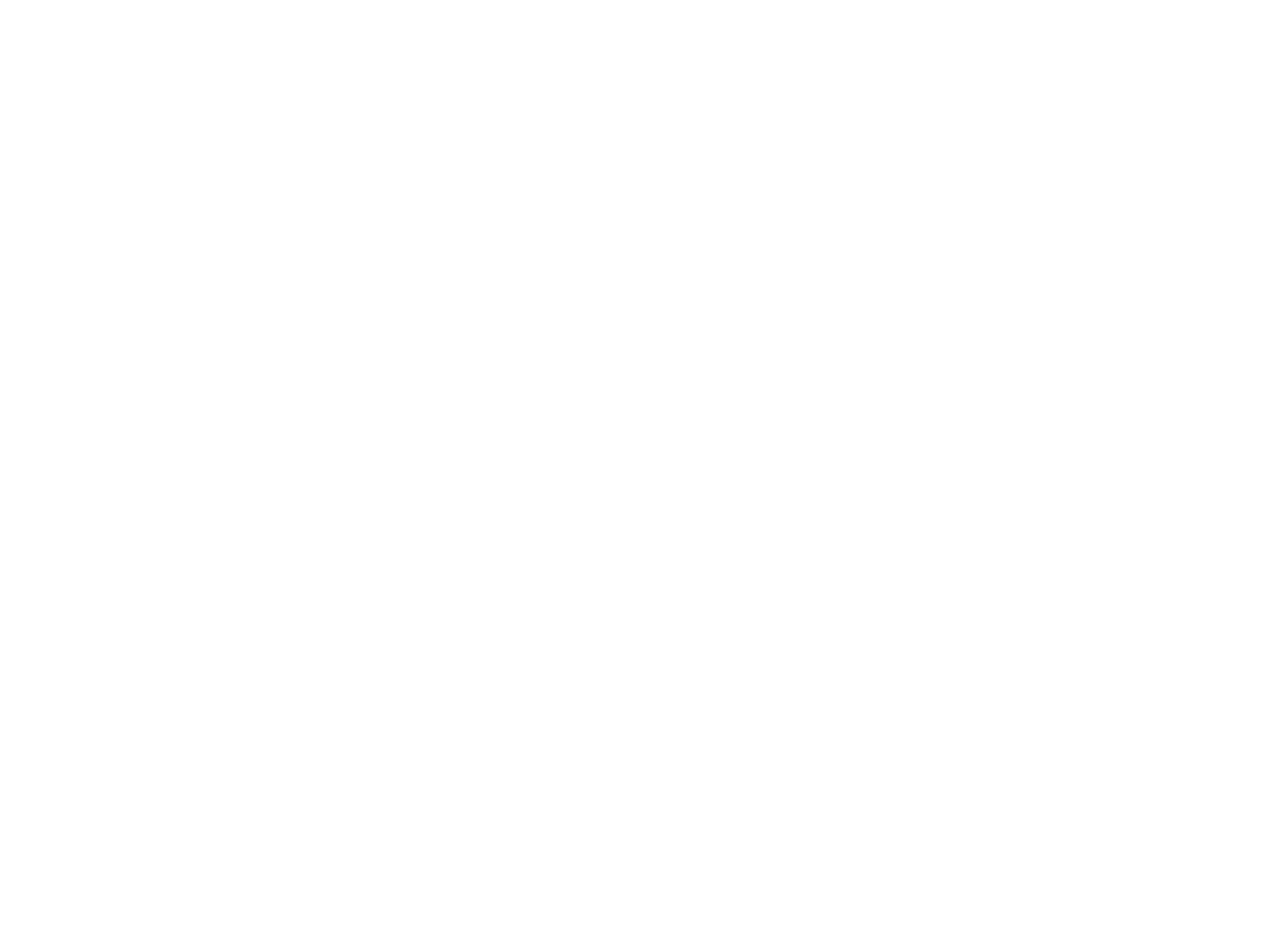
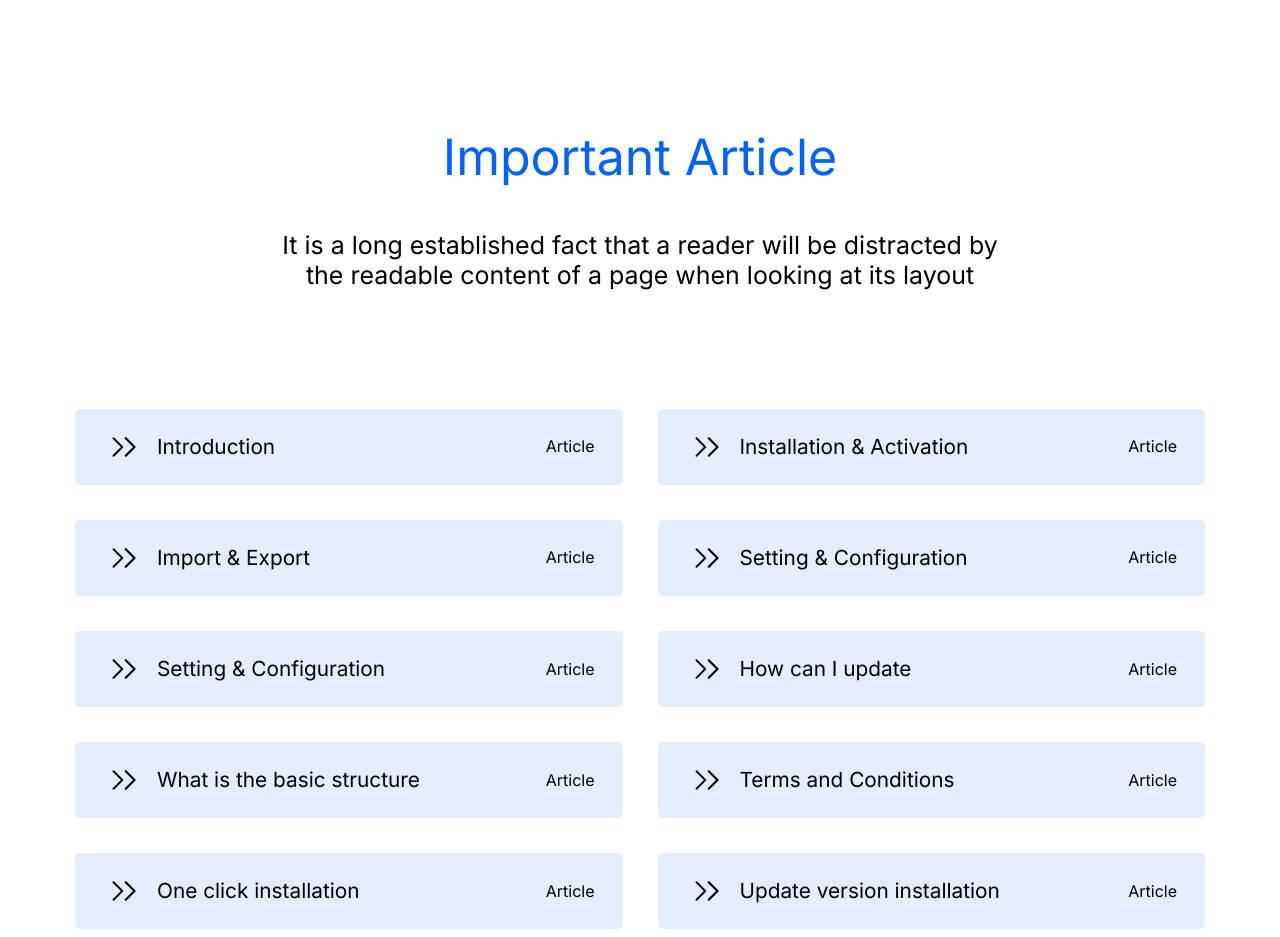
Before and after one commit to stivex001/file_complaint_page, a React (Create React App) app: page / in a window 1280 px wide. Shown: the part 2340-3277 px from the top of the page. Before the commit the page ends 2356 px from the top, so only its background shows below. Built offline with nearby package versions, Linux system fonts and the light colour scheme.

Commit message:
added padding and margin to article page

```diff
--- /dev/null
+++ b/src/components/article/Article.jsx
@@ -0,0 +1,74 @@
+import React from "react";
+import ArticleWrappper from "./article.styles";
+import right from "../../assets/right.png";
+
+const article = [
+  {
+    id: 1,
+    title: "Introduction",
+  },
+  {
+    id: 2,
+    title: "Installation & Activation",
+  },
+  {
+    id: 3,
+    title: "Import & Export",
+  },
+  {
+    id: 4,
+    title: "Setting & Configuration",
+  },
+  {
+    id: 5,
+    title: "Setting & Configuration",
+  },
+  {
+    id: 6,
+    title: "How can I update",
+  },
+  {
+    id: 7,
+    title: "What is the basic structure",
+  },
+  {
+    id: 8,
+    title: "Terms and Conditions",
+  },
+  {
+    id: 9,
+    title: "One click installation",
+  },
+  {
+    id: 10,
+    title: "Update version installation",
+  },
+];
+
+const Article = () => {
+  return (
+    <ArticleWrappper>
+      <div className="article-container">
+        <h1>Important Article</h1>
+        <p>
+          It is a long established fact that a reader will be distracted by the
+          readable content of a page when looking at its layout
+        </p>
+      </div>
+      <div className="article-card">
+        {article.map(({id, title}) => (
+          <div key={id} className="card-wrapper">
+            <div className="card-intro">
+              <img src={right} alt="" />
+              <h1>{title}</h1>
+            </div>
+            <p>Article</p>
+          </div>
+        ))}
+
+      </div>
+    </ArticleWrappper>
+  );
+};
+
+export default Article;
--- /dev/null
+++ b/src/components/article/article.styles.js
@@ -0,0 +1,109 @@
+import styled from "styled-components";
+
+const ArticleWrappper = styled.section`
+  margin-top: 119px;
+
+  .article-container h1 {
+    font-weight: 400;
+    font-size: 3.125rem;
+    line-height: 3.8rem;
+    text-align: center;
+    color: #0062ff;
+  }
+
+  .article-container p {
+    font-weight: 400;
+    font-size: 1.56rem;
+    line-height: 1.875rem;
+    text-align: center;
+    max-width: 45rem;
+    color: #000000;
+    margin: 0 auto;
+  }
+
+  .article-card {
+    margin-top: 119px;
+    display: grid;
+    grid-template-columns: 1fr 1fr;
+    grid-gap: 35px;
+    margin-left: 67px;
+    margin-right: 67px;
+    cursor: pointer;
+  }
+
+  .card-wrapper {
+    display: flex;
+    justify-content: space-between;
+    align-items: center;
+    padding: 0 28px;
+    background: #e3edfc;
+    border-radius: 5px;
+
+  }
+
+  .card-intro {
+    display: flex;
+    align-items: center;
+    gap: 12px;
+  }
+
+
+  .card-wrapper h1 {
+    font-weight: 400;
+    font-size: 1.3rem;
+    line-height: 2.6rem;
+    text-align: center;
+  }
+
+  .card-wrapper p {
+    font-weight: 400;
+    font-size: 1rem;
+    line-height: 1.8rem;
+    // text-align: center;
+  }
+
+  @media (max-width: 600px) {
+    margin-top: 13px;
+
+    .article-container h1 {
+        font-size: 1.3rem;
+        line-height: 1.68rem;
+        text-align: center;
+      }
+      .article-container p {
+        font-size: 1rem;
+        line-height: 1.1rem;
+        text-align: center;
+        max-width: 15rem;
+      }
+
+      .article-card {
+        margin-top: 41px;
+        grid-template-columns: auto;
+        grid-gap: 25px;
+        margin-left: 34px;
+        margin-right: 34px;
+      }
+
+      .card-wrapper {
+        padding: 0 8px;
+
+      }
+
+      .card-wrapper h1 {
+        font-size: 0.5rem;
+        line-height: 1rem;
+      }
+
+      .card-wrapper p {
+        font-size: 0.5rem;
+        line-height: 1rem;
+      }
+
+      .card-wrapper img {
+        width: 12% !important;
+      }
+  }
+`;
+
+export default ArticleWrappper;
--- a/src/components/support/support.styles.js
+++ b/src/components/support/support.styles.js
@@ -45,13 +45,13 @@
     }
 
     .support-container h1 {
-        font-size: 1rem;
-        line-height: 1.2rem;
+        font-size: 1.5rem;
+        line-height: 1.8rem;
     }
 
     .support-container p {
-        font-size: 1.5rem;
-        line-height: 1.8rem;
+        font-size: 1rem;
+        line-height: 1.2rem;
     }
 }
 
--- a/src/pages/Complaint.jsx
+++ b/src/pages/Complaint.jsx
@@ -1,4 +1,5 @@
 import React from 'react'
+import Article from '../components/article/Article'
 import Header from '../components/header/Header'
 import Hero from '../components/hero/Hero'
 import Support from '../components/support/Support'
@@ -12,6 +13,7 @@
     <Hero />
     <Topic />
     <Support />
+    <Article />
     </>
   )
 }
```
Also changed, not shown: src/assets/right.png (added).
